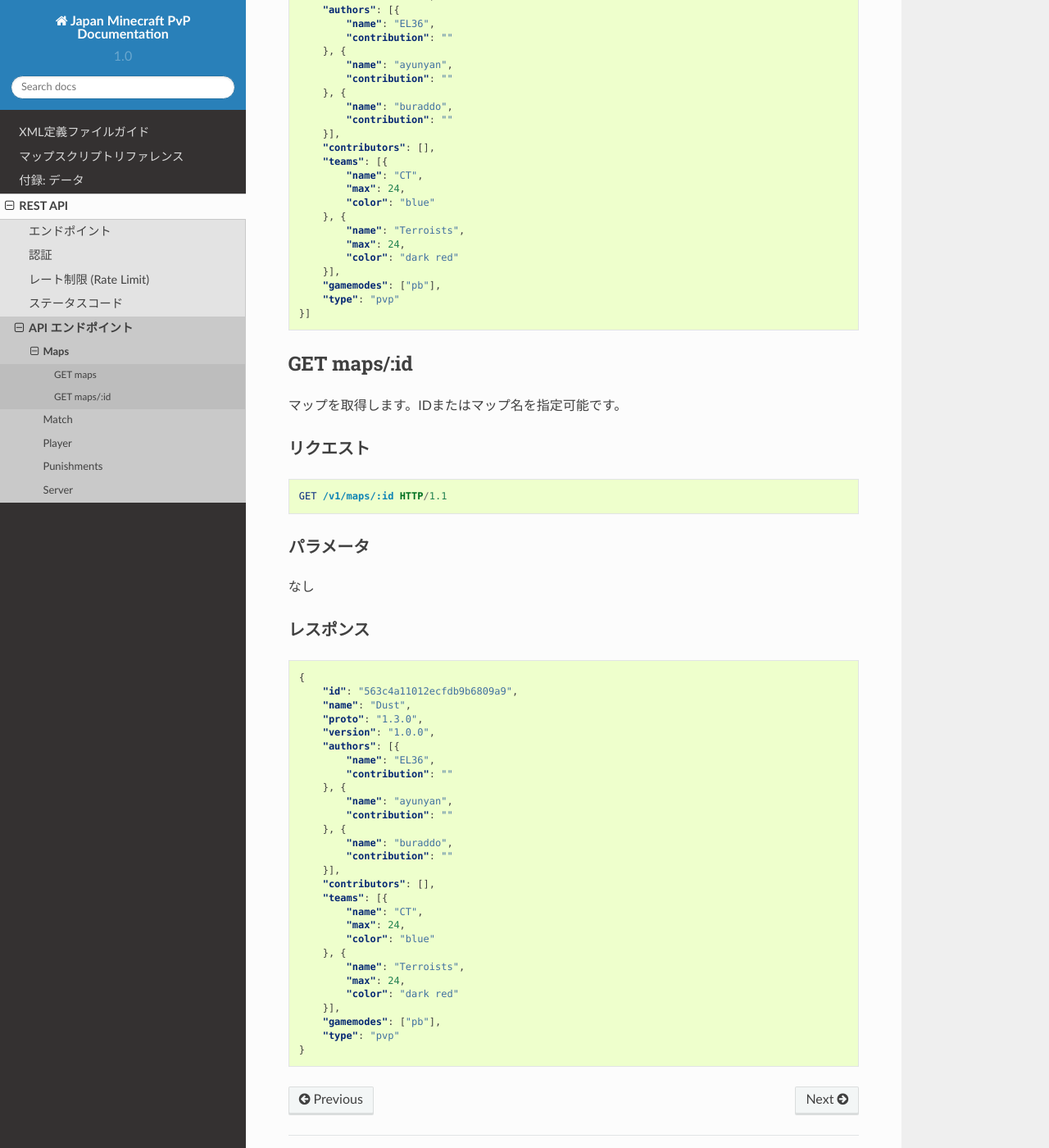
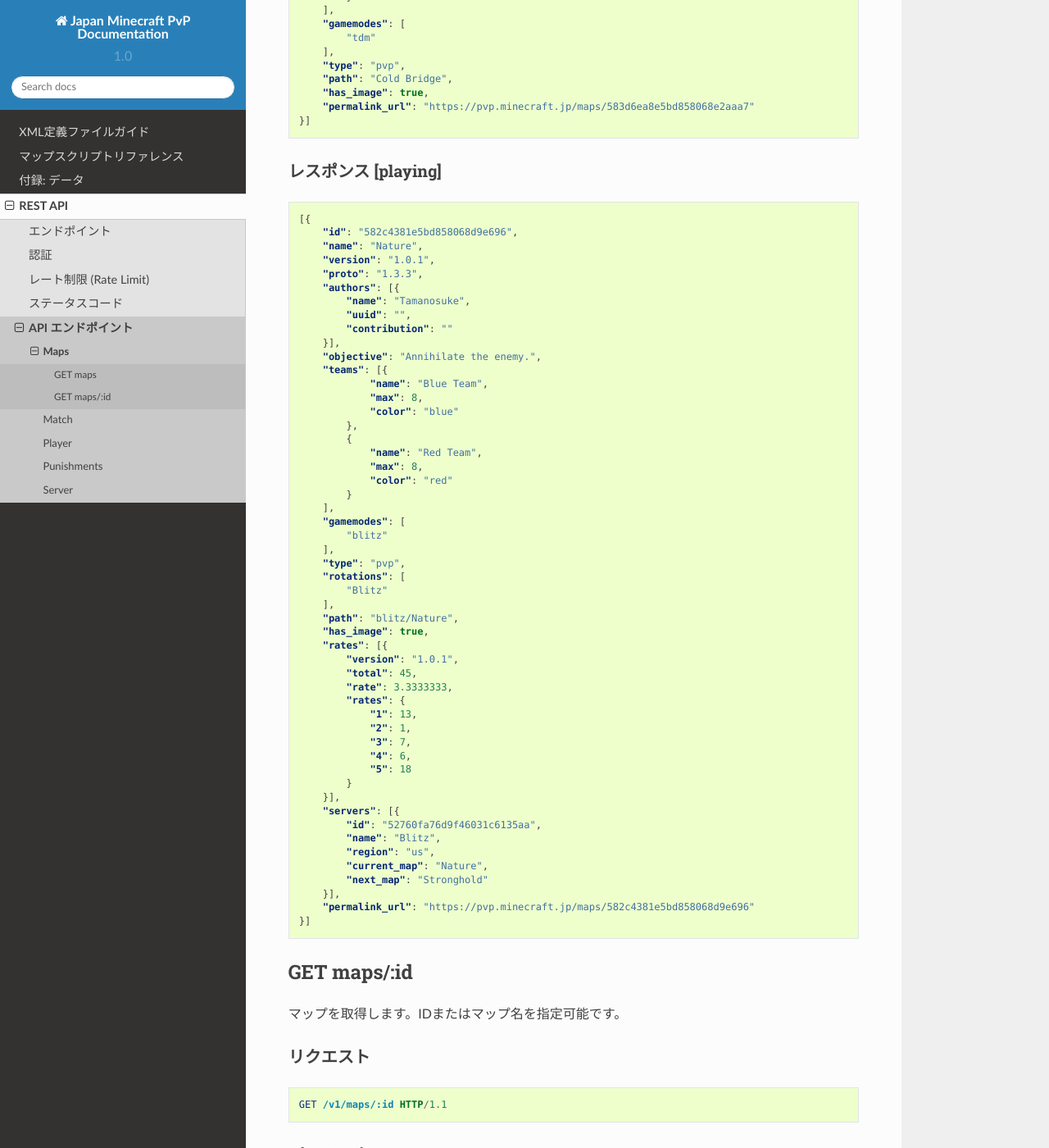
Before and after one commit to MinecraftJP/pvp-docs, a Sphinx documentation site: the page built from docs/rest/maps.rst, in a window 1280 px wide and 1400 px high, scrolled down 1127 px. Shown: the whole window at 82% size. Built offline with Sphinx 7.4.7 and the Read the Docs theme 2.0.0, drawn with Linux system fonts in a browser that asks for light colours; some of the changed text lies outside the part shown.

Commit message:
[UPDATE] パラメータの追加、レスポンスの変更

```diff
--- a/docs/rest/maps.rst
+++ b/docs/rest/maps.rst
@@ -19,6 +19,9 @@
 .. csv-table::
   :header: パラメータ, 説明
 
+   playing, playingが指定された場合、データの中にserversが追加されます。usage: playing=1　``Optional``
+   gamemode, 指定されたGamemodeのものを返却します。 ``Optional``
+   rotation, 指定されたServerのRotationを返却します。 ``Optional``
    max_id, 指定されたIDより小さいIDのものを返却します。レスポンスとして取得した最後のIDを指定して再度リクエストする事でページングが可能です。 ``Optional``
    limit, 取得するアイテム数を指定します。デフォルト20件、最大100件です。 ``Optional``
 
@@ -27,57 +30,95 @@
 
 .. code-block:: json
 
-   [{
-       "id": "563c4a11012ecfdb9b680969",
-       "name": "Strafight",
-       "proto": "1.3.3",
-       "version": "1.1.3",
-       "authors": [{
-           "name": "tossy_XD",
-           "contribution": ""
-       }],
-       "contributors": [],
-       "teams": [{
-           "name": "Green Team",
-           "max": 24,
-           "color": "dark green"
-       }, {
-           "name": "Purple Team",
-           "max": 24,
-           "color": "dark purple"
-       }],
-       "gamemodes": [
-           "ctw"
-       ],
-       "type": "pvp"
-   }, {
-       "id": "563c4a11012ecfdb9b6809a9",
-       "name": "Dust",
-       "proto": "1.3.0",
-       "version": "1.0.0",
-       "authors": [{
-           "name": "EL36",
-           "contribution": ""
-       }, {
-           "name": "ayunyan",
-           "contribution": ""
-       }, {
-           "name": "buraddo",
-           "contribution": ""
-       }],
-       "contributors": [],
-       "teams": [{
-           "name": "CT",
-           "max": 24,
-           "color": "blue"
-       }, {
-           "name": "Terroists",
-           "max": 24,
-           "color": "dark red"
-       }],
-       "gamemodes": ["pb"],
-       "type": "pvp"
-   }]
+    [{
+        "id": "583d6ea8e5bd858068e2aaa7",
+        "name": "Cold Bridge",
+        "version": "1.0.0",
+        "proto": "1.3.0",
+        "authors": [{
+            "name": "EL36",
+            "uuid": "",
+            "contribution": ""
+        }],
+        "objective": "敵を殲滅せよ / Killing your enemy!",
+        "teams": [{
+                "name": "US",
+                "max": 16,
+                "color": "DARK_GREEN"
+            },
+            {
+                "name": "SU",
+                "max": 16,
+                "color": "RED"
+            }
+        ],
+        "gamemodes": [
+            "tdm"
+        ],
+        "type": "pvp",
+        "path": "Cold Bridge",
+        "has_image": true,
+        "permalink_url": "https://pvp.minecraft.jp/maps/583d6ea8e5bd858068e2aaa7"
+    }]
+
+
+レスポンス [playing]
+~~~~~~~~~~
+
+.. code-block:: json
+
+    [{
+        "id": "582c4381e5bd858068d9e696",
+        "name": "Nature",
+        "version": "1.0.1",
+        "proto": "1.3.3",
+        "authors": [{
+            "name": "Tamanosuke",
+            "uuid": "",
+            "contribution": ""
+        }],
+        "objective": "Annihilate the enemy.",
+        "teams": [{
+                "name": "Blue Team",
+                "max": 8,
+                "color": "blue"
+            },
+            {
+                "name": "Red Team",
+                "max": 8,
+                "color": "red"
+            }
+        ],
+        "gamemodes": [
+            "blitz"
+        ],
+        "type": "pvp",
+        "rotations": [
+            "Blitz"
+        ],
+        "path": "blitz/Nature",
+        "has_image": true,
+        "rates": [{
+            "version": "1.0.1",
+            "total": 45,
+            "rate": 3.3333333,
+            "rates": {
+                "1": 13,
+                "2": 1,
+                "3": 7,
+                "4": 6,
+                "5": 18
+            }
+        }],
+        "servers": [{
+            "id": "52760fa76d9f46031c6135aa",
+            "name": "Blitz",
+            "region": "us",
+            "current_map": "Nature",
+            "next_map": "Stronghold"
+        }],
+        "permalink_url": "https://pvp.minecraft.jp/maps/582c4381e5bd858068d9e696"
+    }]
 
 GET maps/:id
 ---------------
@@ -101,31 +142,59 @@
 
 .. code-block:: json
 
-   {
-       "id": "563c4a11012ecfdb9b6809a9",
-       "name": "Dust",
-       "proto": "1.3.0",
-       "version": "1.0.0",
-       "authors": [{
-           "name": "EL36",
-           "contribution": ""
-       }, {
-           "name": "ayunyan",
-           "contribution": ""
-       }, {
-           "name": "buraddo",
-           "contribution": ""
-       }],
-       "contributors": [],
-       "teams": [{
-           "name": "CT",
-           "max": 24,
-           "color": "blue"
-       }, {
-           "name": "Terroists",
-           "max": 24,
-           "color": "dark red"
-       }],
-       "gamemodes": ["pb"],
-       "type": "pvp"
-   }
+    {
+        "id": "563c4a11012ecfdb9b6809a9",
+        "name": "Dust",
+        "version": "1.0.0",
+        "proto": "1.3.0",
+        "authors": [{
+                "name": "EL36",
+                "uuid": "",
+                "contribution": ""
+            },
+            {
+                "name": "ayunyan",
+                "uuid": "",
+                "contribution": ""
+            },
+            {
+                "name": "buraddo",
+                "uuid": "",
+                "contribution": ""
+            }
+        ],
+        "objective": "他チームのプレイヤーをフラグし、ライフを減らす。 / Fragging other team's player.",
+        "teams": [{
+                "name": "CT",
+                "max": 24,
+                "color": "blue"
+            },
+            {
+                "name": "Terroists",
+                "max": 24,
+                "color": "dark red"
+            }
+        ],
+        "gamemodes": [
+            "pb"
+        ],
+        "type": "pvp",
+        "rotations": [
+            "Paintball"
+        ],
+        "path": "paintball/Dust",
+        "has_image": true,
+        "rates": [{
+            "version": "1.0.0",
+            "total": 625,
+            "rate": 3.5792,
+            "rates": {
+                "1": 138,
+                "2": 31,
+                "3": 79,
+                "4": 85,
+                "5": 292
+            }
+        }],
+        "permalink_url": "https://pvp.minecraft.jp/maps/563c4a11012ecfdb9b6809a9"
+    }
```
